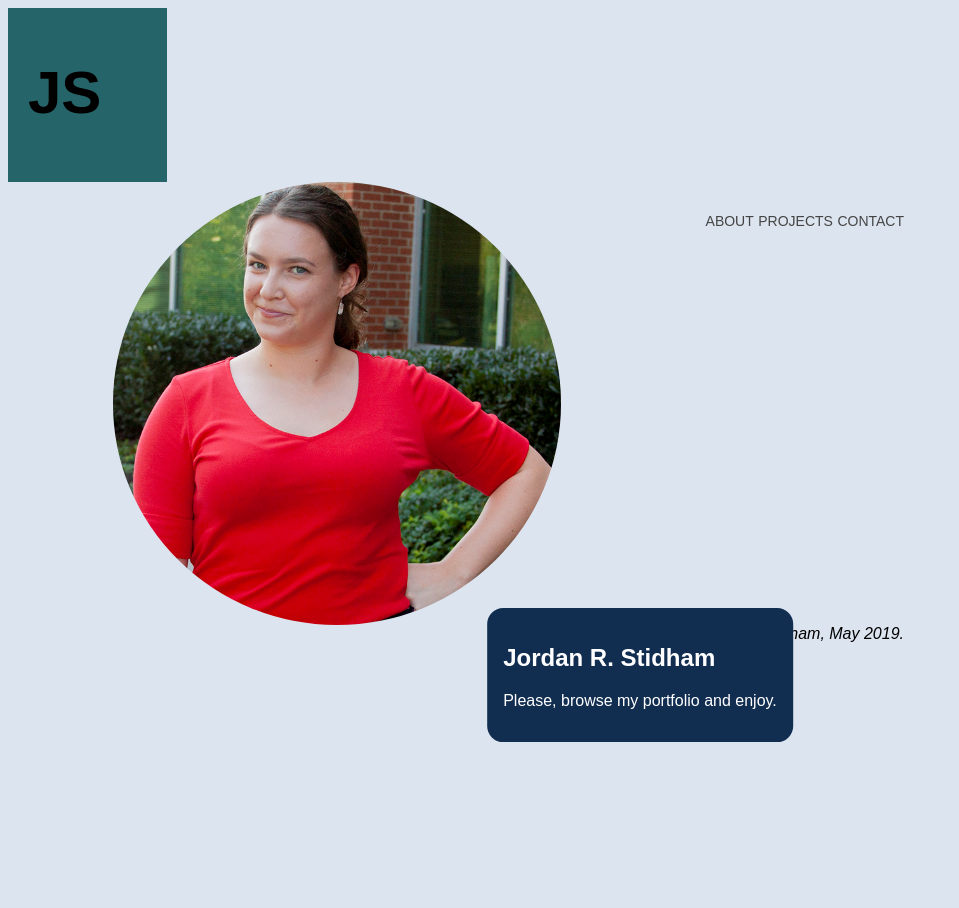
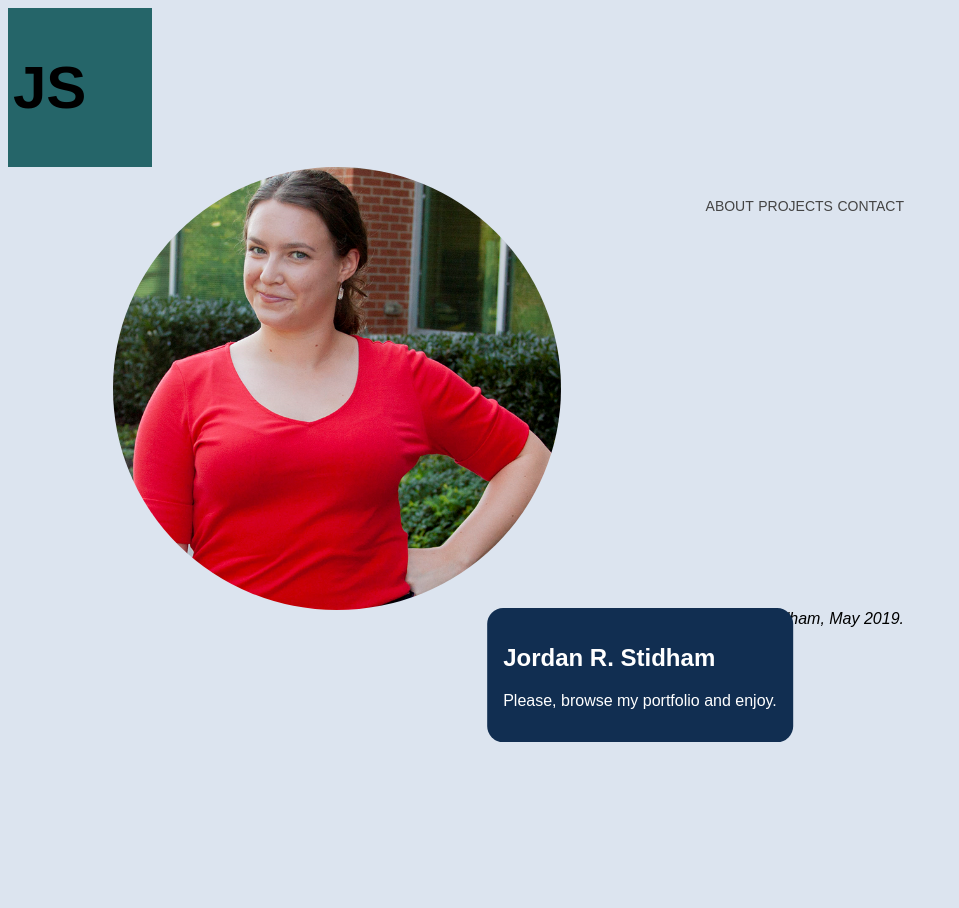
Before and after one commit to jordanstidham/PORTFOLIO, a Jekyll site: the page built from README.md, in a window 1280 px wide. Shown: the whole page, without its empty margins (0-959 px from the left). Built offline with Jekyll 4.4.1, drawn with Linux system fonts in a browser that asks for light colours; our own code applies the rules of GitHub Pages for plain Markdown files.

Commit message:
Update main.css

```diff
--- a/css/main.css
+++ b/css/main.css
@@ -12,7 +12,7 @@ body {
 .head {
     background-color: #256569;
     color: black;
-    padding: 10px 5px 15px 20px;
+    padding: 5px 5px 5px 5px;
     font-size: 30px;
     width: 15%;
 }
```
